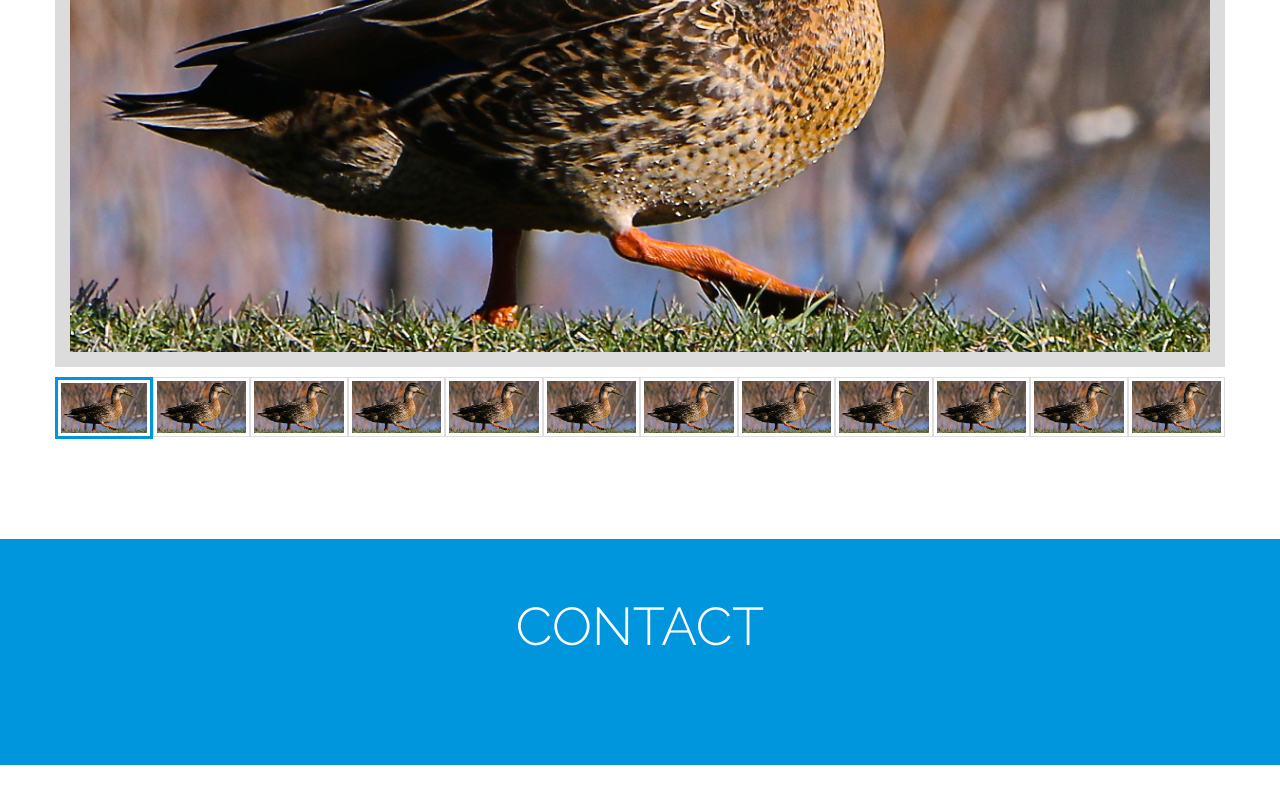
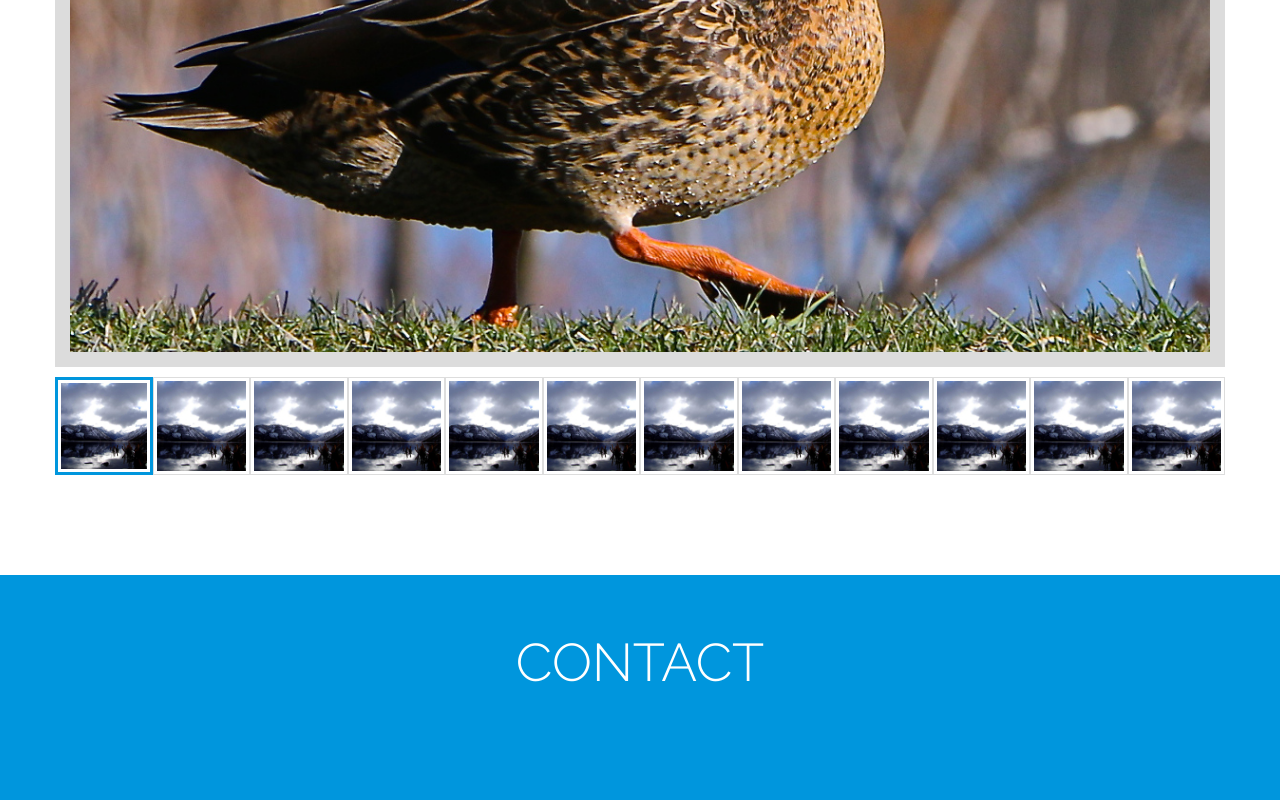
Before and after one commit to petemills/sue_philbin_photoart2, a plain HTML site: page index.html in a window 1280 px wide. Shown: the part 2155-2955 px from the top of the page. Before the commit the page ends 2920 px from the top, so only its background shows below. Drawn offline with Linux system fonts and the light colour scheme.

Commit message:
Minor changes

```diff
--- a/index.html
+++ b/index.html
@@ -189,10 +189,14 @@
                 </div>
 
                 <div class="row thumbnail-row">
-                    <div ng-repeat="(num, im) in image.numImagePairs" class="col-lg-1 col-sm-2 col-xs-3 thumbnail" ng-class="{ 'image-active': image.isSelected({{num}}) }">
-                        <a href ng-click="image.selectImage({{num}})">
-                            <img class="img-responsive" src={{im}}></img>
+                    <div ng-repeat="(num, thumb) in image.numThumbPairs" class="col-lg-1 col-sm-2 col-xs-3 thumbnail" ng-class="{ 'image-active': image.isSelected({{num}}) }">
+
+                        <!-- In particular this lil sloot -->
+                        <a href ng-click="$parent.selectImage({{num}})">
+                            <img class="img-responsive" src={{thumb}}></img>
                         </a>
+                        <!--  -->
+
                     </div>
                 </div>
             </div>
--- a/js/app.js
+++ b/js/app.js
@@ -14,6 +14,9 @@ app.controller("GalleryController", function(){
 app.controller("ImageController", function(){
 	this.currentImage = 1;
 
+	// The numbers will match up between images and thumbnails eventually
+	// i.e 1: "static/images/cow1.jpg",
+	// 	   1: "static/images/thumbnails/cow1_thumb.jpg",
 	this.numImagePairs = {
 		1: "static/images/duck1.jpg",
 		2: "static/images/duck1.jpg",
@@ -28,6 +31,20 @@ app.controller("ImageController", function(){
 		11: "static/images/duck1.jpg",
 		12: "static/images/duck1.jpg",
 	};
+	this.numThumbPairs = {
+		1: "static/images/thumbnails/mountains1_thumb.jpg",
+		2: "static/images/thumbnails/mountains1_thumb.jpg",
+		3: "static/images/thumbnails/mountains1_thumb.jpg",
+		4: "static/images/thumbnails/mountains1_thumb.jpg",
+		5: "static/images/thumbnails/mountains1_thumb.jpg",
+		6: "static/images/thumbnails/mountains1_thumb.jpg",
+		7: "static/images/thumbnails/mountains1_thumb.jpg",
+		8: "static/images/thumbnails/mountains1_thumb.jpg",
+		9: "static/images/thumbnails/mountains1_thumb.jpg",
+		10: "static/images/thumbnails/mountains1_thumb.jpg",
+		11: "static/images/thumbnails/mountains1_thumb.jpg",
+		12: "static/images/thumbnails/mountains1_thumb.jpg",
+	};
 
 	this.selectImage = function(setImage) {
 		this.currentImage = setImage;
```
